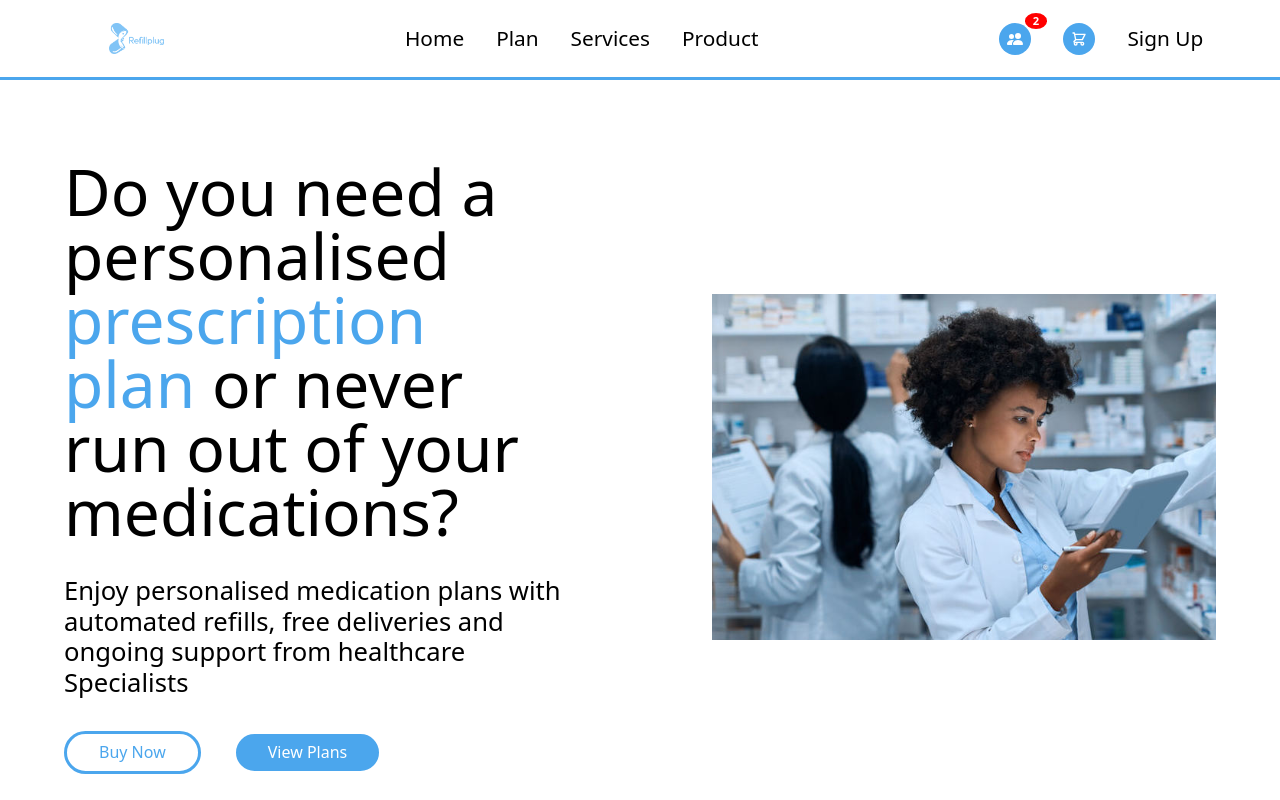
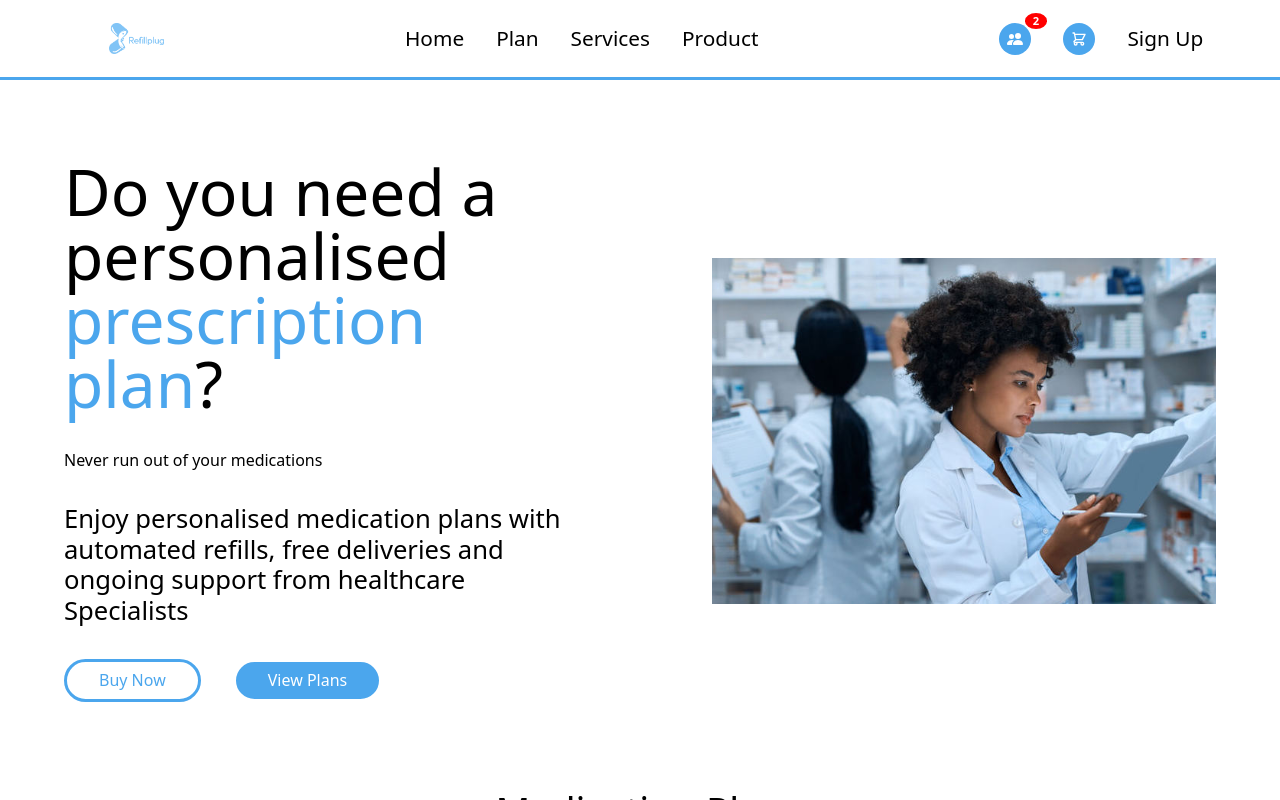
Before and after one commit to Refillplug/Refillplug-frontend, a React (Vite) app: page / in a window 1280 px wide. Built offline with nearby package versions, Linux system fonts and the light colour scheme; no server answers; a web font is replaced by a local one.

Commit message:
Update index.jsx

```diff
--- a/src/components/banner/index.jsx
+++ b/src/components/banner/index.jsx
@@ -8,8 +8,11 @@ export default function () {
     return <section id="banner">
         <div className="txt">
             <h2>
-                Do you need a personalised <span>prescription plan</span> or never run out of your medications?
+                Do you need a personalised <span>prescription plan</span>?
             </h2>
+            <h3>
+                    Never run out of your medications
+            </h3>
             <p>
                 Enjoy personalised medication plans with automated refills, free deliveries and ongoing support from healthcare Specialists
             </p>
```
